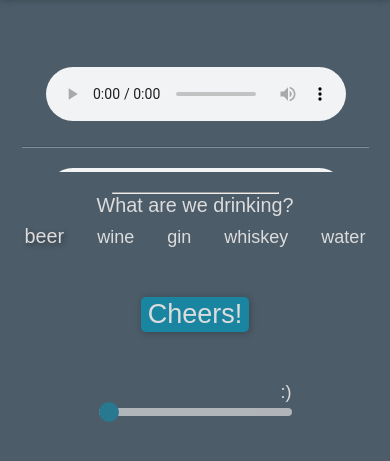
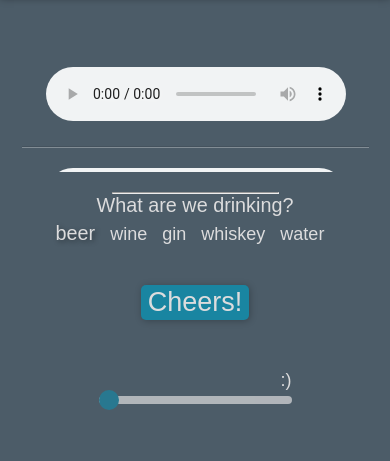
Before and after one commit to ian-lowe/cheers, a Flask app: page / in a window 390 px wide. Shown: the part 75-536 px from the top of the page. Run offline with Flask 2, Linux system fonts and the light colour scheme; data that the repository does not hold is empty; some web fonts are replaced.

Commit message:
responsiveness tweaks

```diff
--- a/static/styles.css
+++ b/static/styles.css
@@ -114,6 +114,7 @@ h5 {
 
 .drink-selector p {
     font-size: 1.1em;
+    margin-bottom: 5px;
 }
 
 .drink-selector hr {
@@ -123,17 +124,16 @@ h5 {
 }
 
 .drink-selector label {
-    /* margin-right: 10px; */
-    padding: 0 .5em;
+    height: 30px;
+    margin-right: 10px;
 }
 
 .bev {
-    margin-right: 10px;
+    height: 30px;
 }
 
 :checked + span {
     font-size: 1.1em;
-    line-height: 2em;
     font-weight: 400;
     text-shadow: 2px 2px 5px rgba(0, 0, 0, 0.4);
 }
--- a/templates/index.html
+++ b/templates/index.html
@@ -67,11 +67,13 @@
             <div class="drink-selector">
                 <hr>
                 <p>What are we drinking?</p>
-                <label class="bev"><input type="radio" name="drink" value="beer" checked="checked"><span>beer</span></label>
-                <label class="bev"><input type="radio" name="drink" value="wine"><span>wine</span></label>
-                <label class="bev"><input type="radio" name="drink" value="gin"><span>gin</span></label>
-                <label class="bev"><input type="radio" name="drink" value="whiskey"><span>whiskey</span></label>
-                <label><input type="radio" name="drink" value="water"><span>water</span></label>
+                <div class="parent">
+                    <label><input type="radio" name="drink" value="beer" checked="checked"><span>beer</span></label>
+                    <label><input type="radio" name="drink" value="wine"><span>wine</span></label>
+                    <label><input type="radio" name="drink" value="gin"><span>gin</span></label>
+                    <label><input type="radio" name="drink" value="whiskey"><span>whiskey</span></label>
+                    <label><input type="radio" name="drink" value="water"><span>water</span></label>
+                </div>
             </div>
             <div class="button-wrapper">
                 <button>
```
